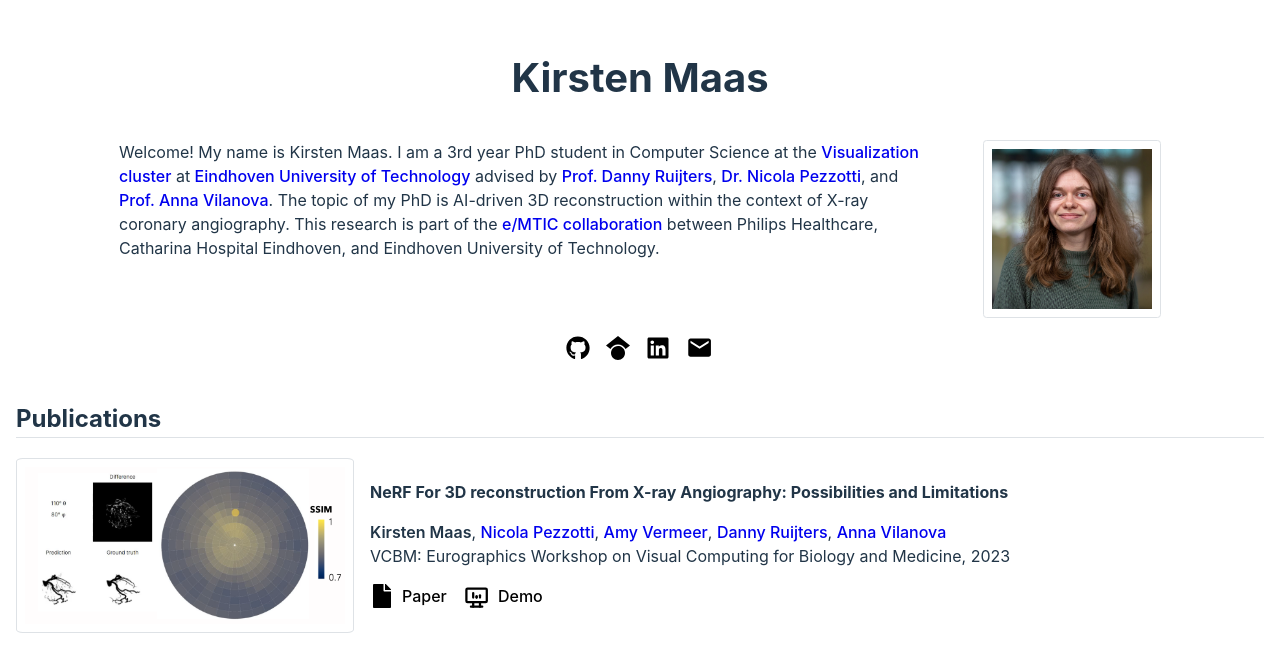
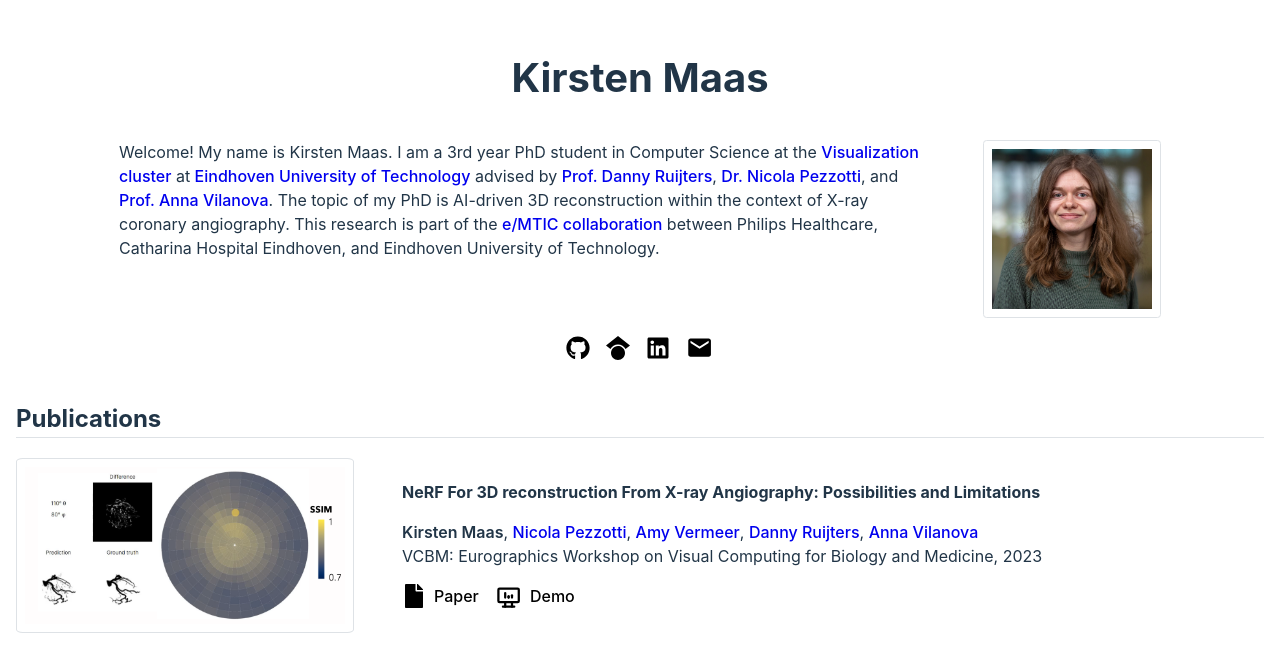
Before and after one commit to kirstenmaas/kirstenmaas.github.io, a React (Vite) app: page / in a window 1280 px wide. Shown: the top 672 px of the page. Built offline with nearby package versions, Linux system fonts and the light colour scheme.

Commit message:
update spacing publications

```diff
--- a/src/App.css
+++ b/src/App.css
@@ -27,5 +27,6 @@
 
   @media (min-width:1025px) {
     margin-bottom: 1em;
+    gap: 3em;
   }
 }
```
